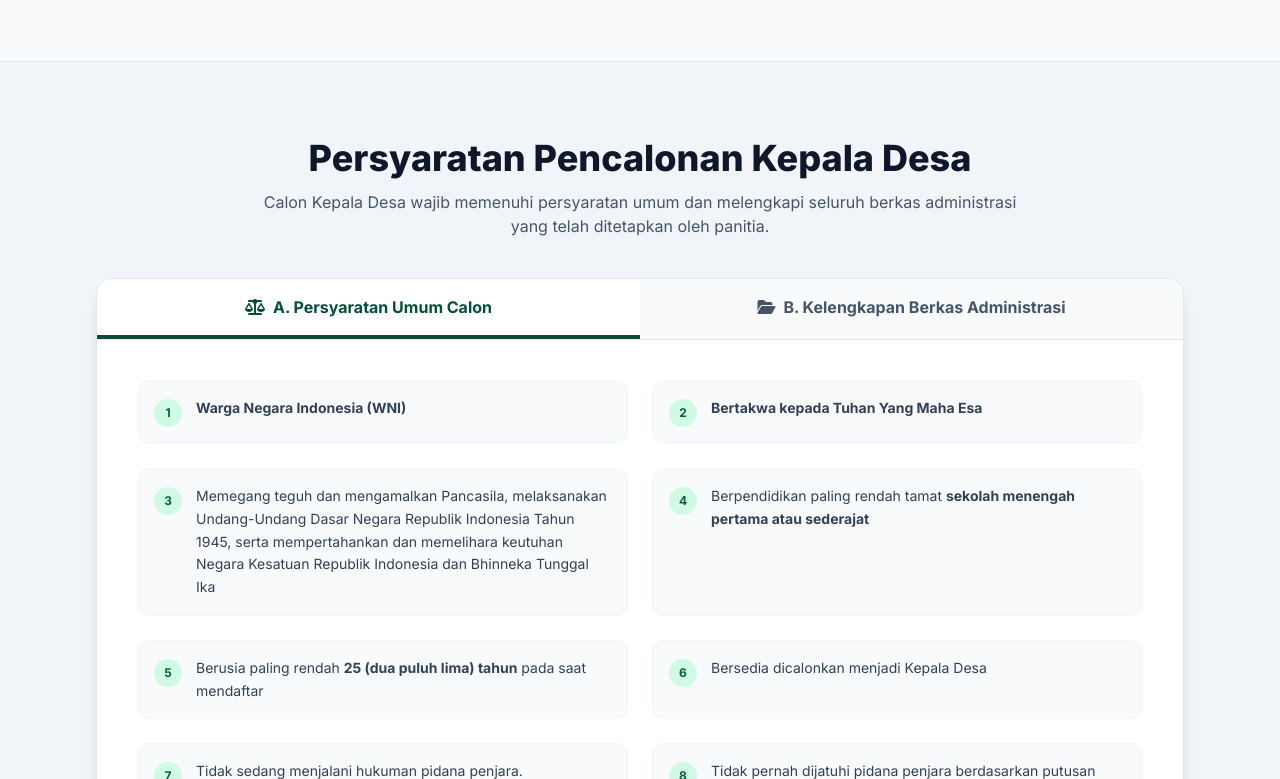
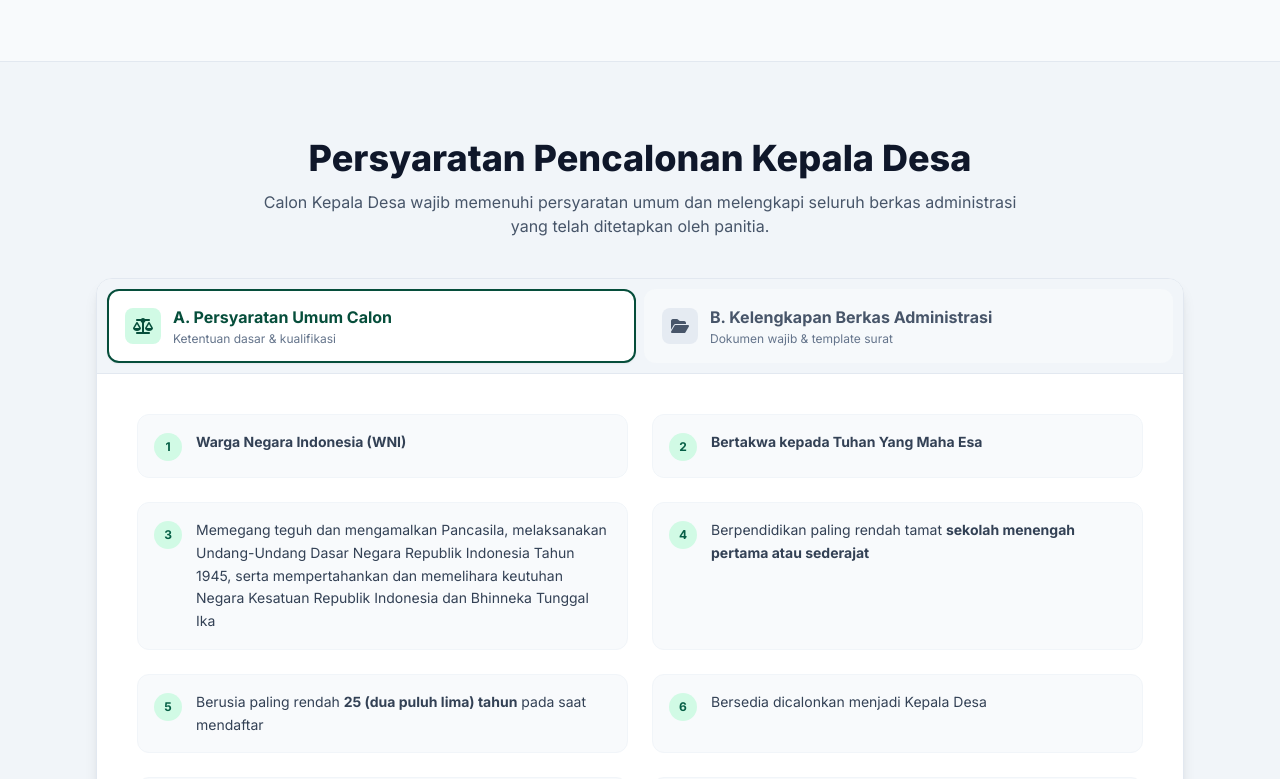
Before and after one commit to Nurfahimww/ringgitmemilih, a plain HTML site: page index.html in a window 1280 px wide. Shown: the part 2021-2800 px from the top of the page. Drawn offline with nearby package versions, Linux system fonts and the light colour scheme.

Commit message:
ganti tombol switch bagian persyaratan

```diff
--- a/index.html
+++ b/index.html
@@ -88,7 +88,7 @@
                     <a href="#beranda" class="px-3 py-2 rounded-lg text-sm font-medium text-slate-700 hover:text-desa-green hover:bg-emerald-50 transition">Beranda</a>
                     <a href="#jadwal" class="px-3 py-2 rounded-lg text-sm font-medium text-slate-700 hover:text-desa-green hover:bg-emerald-50 transition">Jadwal Tahapan</a>
                     <a href="#persyaratan" class="px-3 py-2 rounded-lg text-sm font-medium text-slate-700 hover:text-desa-green hover:bg-emerald-50 transition">Syarat Pencalonan</a>
-                    <a href="#bakal-calon" class="px-3 py-2 rounded-lg text-sm font-medium text-slate-700 hover:text-desa-green hover:bg-emerald-50 transition">Bakal Calon</a>
+                    <a href="#bakal-calon" class="px-3 py-2 rounded-lg text-sm font-medium text-slate-700 hover:text-desa-green hover:bg-emerald-50 transition">Kandidat</a>
                     <a href="#faq" class="px-3 py-2 rounded-lg text-sm font-medium text-slate-700 hover:text-desa-green hover:bg-emerald-50 transition">FAQ</a>
                 </div>
 
@@ -106,7 +106,7 @@
             <a href="#beranda" class="mobile-link block px-3 py-2.5 rounded-lg text-base font-medium text-slate-800 hover:bg-emerald-50 hover:text-desa-green">Beranda</a>
             <a href="#jadwal" class="mobile-link block px-3 py-2.5 rounded-lg text-base font-medium text-slate-800 hover:bg-emerald-50 hover:text-desa-green">Jadwal Tahapan</a>
             <a href="#persyaratan" class="mobile-link block px-3 py-2.5 rounded-lg text-base font-medium text-slate-800 hover:bg-emerald-50 hover:text-desa-green">Syarat Pencalonan</a>
-            <a href="#bakal-calon" class="mobile-link block px-3 py-2.5 rounded-lg text-base font-medium text-slate-800 hover:bg-emerald-50 hover:text-desa-green">Bakal Calon Terdaftar</a>
+            <a href="#bakal-calon" class="mobile-link block px-3 py-2.5 rounded-lg text-base font-medium text-slate-800 hover:bg-emerald-50 hover:text-desa-green">Kandidat</a>
             <a href="#faq" class="mobile-link block px-3 py-2.5 rounded-lg text-base font-medium text-slate-800 hover:bg-emerald-50 hover:text-desa-green">FAQ & Sekretariat</a>
         </div>
     </nav>
@@ -403,14 +403,27 @@
             <!-- Kontainer Tab -->
             <div class="bg-white rounded-2xl shadow-lg border border-slate-200 overflow-hidden">
                 <!-- Header Tab -->
-                <div class="grid grid-cols-1 sm:grid-cols-2 border-b border-slate-200 bg-slate-50">
-                    <button id="tab-btn-umum" onclick="switchSyaratTab('umum')" class="py-4 px-6 text-sm sm:text-base font-bold text-left sm:text-center flex items-center justify-center gap-2 border-b-4 border-desa-green bg-white text-desa-green transition">
-                        <i class="fa-solid fa-scale-balanced"></i>
-                        <span>A. Persyaratan Umum Calon</span>
+                <div class="grid grid-cols-1 sm:grid-cols-2 gap-2 p-2.5 bg-slate-100 border-b border-slate-200" role="tablist">
+                    <button id="tab-btn-umum" type="button" role="tab" aria-selected="true" onclick="switchSyaratTab('umum')"
+                        class="w-full py-3.5 px-4 rounded-xl text-left flex items-center gap-3 border-2 border-desa-green bg-white text-desa-green shadow-sm transition cursor-pointer">
+                        <span class="w-9 h-9 rounded-lg bg-emerald-100 text-desa-green flex items-center justify-center shrink-0">
+                            <i class="fa-solid fa-scale-balanced text-base"></i>
+                        </span>
+                        <span class="min-w-0">
+                            <span class="block text-sm sm:text-base font-bold leading-snug">A. Persyaratan Umum Calon</span>
+                            <span class="block text-xs text-slate-500 font-normal mt-0.5">Ketentuan dasar & kualifikasi</span>
+                        </span>
                     </button>
-                    <button id="tab-btn-berkas" onclick="switchSyaratTab('berkas')" class="py-4 px-6 text-sm sm:text-base font-bold text-left sm:text-center flex items-center justify-center gap-2 border-b-4 border-transparent text-slate-600 hover:text-slate-900 transition">
-                        <i class="fa-solid fa-folder-open"></i>
-                        <span>B. Kelengkapan Berkas Administrasi</span>
+
+                    <button id="tab-btn-berkas" type="button" role="tab" aria-selected="false" onclick="switchSyaratTab('berkas')"
+                        class="w-full py-3.5 px-4 rounded-xl text-left flex items-center gap-3 border-2 border-transparent bg-slate-50/80 hover:bg-white text-slate-600 hover:text-slate-900 transition cursor-pointer">
+                        <span class="w-9 h-9 rounded-lg bg-slate-200/80 text-slate-600 flex items-center justify-center shrink-0">
+                            <i class="fa-solid fa-folder-open text-base"></i>
+                        </span>
+                        <span class="min-w-0">
+                            <span class="block text-sm sm:text-base font-bold leading-snug">B. Kelengkapan Berkas Administrasi</span>
+                            <span class="block text-xs text-slate-500 font-normal mt-0.5">Dokumen wajib & template surat</span>
+                        </span>
                     </button>
                 </div>
 
@@ -959,7 +972,44 @@
         }
 
         // 4. Tab Persyaratan Pencalonan
-        function switchSyaratTab(tabName) {
+       function switchSyaratTab(tabName) {
+            const btnUmum = document.getElementById('tab-btn-umum');
+            const btnBerkas = document.getElementById('tab-btn-berkas');
+            const contentUmum = document.getElementById('tab-content-umum');
+            const contentBerkas = document.getElementById('tab-content-berkas');
+
+            const iconUmum = btnUmum.querySelector('span:first-child');
+            const iconBerkas = btnBerkas.querySelector('span:first-child');
+
+            const activeBtnClasses = ['border-desa-green', 'bg-white', 'text-desa-green', 'shadow-sm'];
+            const inactiveBtnClasses = ['border-transparent', 'bg-slate-50/80', 'text-slate-600'];
+
+            const activeIconClasses = ['bg-emerald-100', 'text-desa-green'];
+            const inactiveIconClasses = ['bg-slate-200/80', 'text-slate-600'];
+
+            const isUmum = tabName === 'umum';
+
+            btnUmum.classList.remove(...(isUmum ? inactiveBtnClasses : activeBtnClasses));
+            btnUmum.classList.add(...(isUmum ? activeBtnClasses : inactiveBtnClasses));
+            btnUmum.setAttribute('aria-selected', String(isUmum));
+
+            btnBerkas.classList.remove(...(!isUmum ? inactiveBtnClasses : activeBtnClasses));
+            btnBerkas.classList.add(...(!isUmum ? activeBtnClasses : inactiveBtnClasses));
+            btnBerkas.setAttribute('aria-selected', String(!isUmum));
+
+            if (iconUmum) {
+                iconUmum.classList.remove(...(isUmum ? inactiveIconClasses : activeIconClasses));
+                iconUmum.classList.add(...(isUmum ? activeIconClasses : inactiveIconClasses));
+            }
+
+            if (iconBerkas) {
+                iconBerkas.classList.remove(...(!isUmum ? inactiveIconClasses : activeIconClasses));
+                iconBerkas.classList.add(...(!isUmum ? activeIconClasses : inactiveIconClasses));
+            }
+
+            contentUmum.classList.toggle('hidden', !isUmum);
+            contentBerkas.classList.toggle('hidden', isUmum);
+        }
             const btnUmum = document.getElementById('tab-btn-umum');
             const btnBerkas = document.getElementById('tab-btn-berkas');
             const contentUmum = document.getElementById('tab-content-umum');
```
